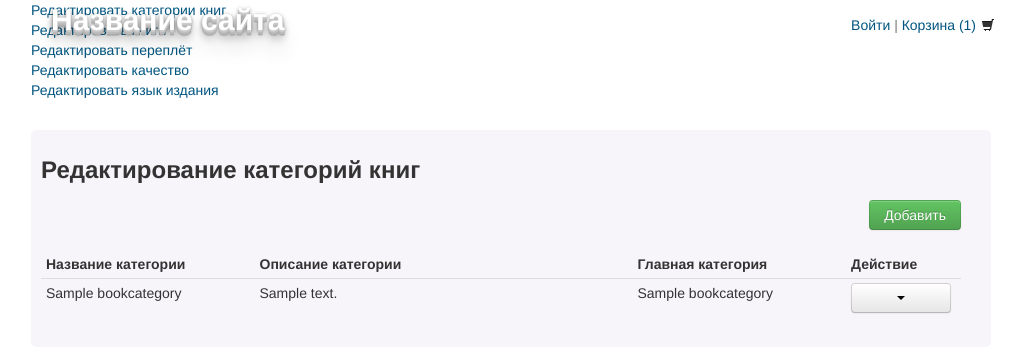
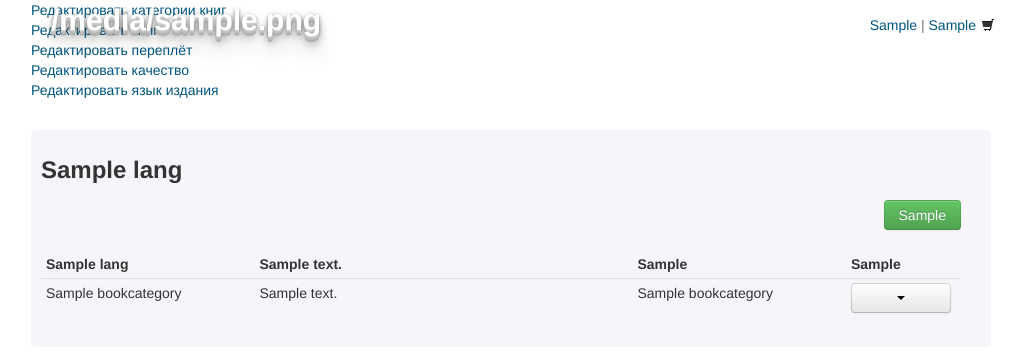
Before and after one commit to andriyboychenko/books-online, a Django app: template catalogue/templates/site-management.html in a window 1280 px wide. Shown: the top 354 px of the page, without its empty margins (119-1143 px from the left). Run offline with Django 3.2, Linux system fonts and the light colour scheme; tables that the repository leaves empty hold one stand-in row (values such as "Sample post"); the template is opened without the code that fills it: values that come from a table or form of the project are taken from there, most other values are stand-ins (such as "Sample title", 1, 10 or a date in 2020); parts of the project's set-up code (start-up, migrations or seed data) failed here and were passed over.

Commit message:
refs #6. Page labels are now loaded from the entitie class. It will allow to change site language

```diff
--- a/books_online/settings.py
+++ b/books_online/settings.py
@@ -36,7 +36,7 @@ TIME_ZONE = 'Europe/Kiev'
 
 # Language code for this installation. All choices can be found here:
 # http://www.i18nguy.com/unicode/language-identifiers.html
-LANGUAGE_CODE = 'en-us'
+LANGUAGE_CODE = 'ru-ru'
 
 SITE_ID = 1
 
--- a/catalogue/templates/shared/admin-message-bar.html
+++ b/catalogue/templates/shared/admin-message-bar.html
@@ -11,6 +11,6 @@
 		</div>
 	</div>
 	<div class="col-md-2">
-		<button class="btn btn-success pull-right" id="add-btn" >Добавить</button>
+		<button class="btn btn-success pull-right" id="add-btn" >{{ lang.page_action_add }}</button>
 	</div>
 </div>
--- a/catalogue/templates/shared/admin-remove-confirm.html
+++ b/catalogue/templates/shared/admin-remove-confirm.html
@@ -4,12 +4,12 @@
 
 			<div class="modal-body" >
 
-				<h4><p>Вы действительно хотите удалить <span class="remove-object-name"></span>?</p></h4>
+				<h4><p>{{ lang.page_manege_category_remove_question }} <span class="remove-object-name"></span>?</p></h4>
 
 			</div>
 			<div class="modal-footer">
-				<button type="button" class="btn btn-default" data-dismiss="modal">Отмена</button>
-				<button type="button" class="btn btn-primary" data-dismiss="modal" id="remove-confirm-object">Да</button>
+				<button type="button" class="btn btn-default" data-dismiss="modal">{{ lang.page_action_cancel }}</button>
+				<button type="button" class="btn btn-primary" data-dismiss="modal" id="remove-confirm-object">{{ lang.page_action_yes }}</button>
 
 			</div>
 		</div><!-- /.modal-content -->
--- a/catalogue/templates/site-management.html
+++ b/catalogue/templates/site-management.html
@@ -1,7 +1,7 @@
 <!DOCTYPE html>
 <html>
   <head>
-    <title>Название твоего сайта</title>
+    <title> {{lang.page_manege_category_title}} </title>
     <meta name="viewport" content="width=device-width, initial-scale=1.0">
     <meta http-equiv="content-type" content="text/html;charset=utf-8" />
 
@@ -18,12 +18,12 @@
      <header class="navbar navbar-fixed-top">
          <div class="container">
             <div class="site-title">
-                <a href="/catalogue">Название сайта</a>
+                <a href="/catalogue">{{ lang.page_manege_category_banner }}</a>
             </div>
             <div class="row" style="text-align: right; padding:15px">
-                <a href="/catalogue/site-management/">Войти</a>
+                <a href="/catalogue/site-management/">{{ lang.page_action_enter }}</a>
                 <span>|</span>
-                <a href="#">Корзина (1) </a>
+                <a href="#">{{ lang.page_action_basket }} </a>
                 <span class="sprite icon-basket"></span>
             </div>
         </div>
@@ -33,8 +33,8 @@
 
         <div style="display:none">
             <input type="hidden" id="object-type" value="bookcategory"/>
-            <input type="hidden" id="remove-confirmation-object-name" value="категорию"/>
-            <input type="hidden" id="object-exists-message" value="Категория с таким именем уже существует!"/>
+            <input type="hidden" id="remove-confirmation-object-name" value="{{ lang.page_manege_category_remove_object_name }}"/>
+            <input type="hidden" id="object-exists-message" value="{{ lang.page_manege_category_add_exists_alert }}"/>
         </div>
 
         {% include "shared/admin-remove-confirm.html" %}
@@ -50,12 +50,12 @@
                     <form action="/catalogue/insert-book-category/" method="post">
                         <div class="modal-body" >
 
-                                <p><input type="text" class="form-control no-repeat-field" name="book-category-name-txt" placeholder="Название категории" maxlength="50" data-toggle="popover" data-content data-placement="top" autocomplete="off" required></p>
+                                <p><input type="text" class="form-control no-repeat-field" name="book-category-name-txt" placeholder="{{ lang.page_manege_category_add_name_input }}" maxlength="50" data-toggle="popover" data-content data-placement="top" autocomplete="off" required></p>
 
 
 
-                                <p><textarea class="form-control" name="book-category-desc-txt" placeholder="Краткое описание категории" maxlength="500" rows="3"></textarea></p>
-                                <p>Выберете главную категорию:</p>
+                                <p><textarea class="form-control" name="book-category-desc-txt" placeholder="{{ lang.page_manege_category_add_desc_input }}" maxlength="500" rows="3"></textarea></p>
+                                <p>{{ lang.page_manege_category_add_name_chose_super_cat }}:</p>
                                 <p>
                                     <select class="form-control" name="super-category-select" id="super-category-select" >
                                         <option id="null"></option>
@@ -66,12 +66,12 @@
                                         {% endif %}
                                     </select>
                                 </p>
-                                <h6>Если данная категория является главной, то оставьте это поле белым.</h6>
+                                <h6>{{ lang.page_manege_category_add_note_1 }}</h6>
 
                         </div>
                         <div class="modal-footer">
-                            <button type="button" class="btn btn-default" data-dismiss="modal">Отмена</button>
-                            <button type="submit" class="btn btn-primary" id="save-object">Сохранить</button>
+                            <button type="button" class="btn btn-default" data-dismiss="modal">{{ lang.page_action_cancel }}</button>
+                            <button type="submit" class="btn btn-primary" id="save-object">{{ lang.page_action_save }}</button>
                         </div>
                     </form>
                 </div><!-- /.modal-content -->
@@ -92,17 +92,17 @@
 
                     <div class="col-md-12">
 
-                        <h3>Редактирование категорий книг</h3>
+                        <h3>{{ lang.page_manage_category_sub_title }}</h3>
 
                         {% include "shared/admin-message-bar.html" %}
 
 
                         <table class="table table-condensed table-hover mngmt-table">
                             <thead>
-                                <th>Название категории</th>
-                                <th style="width:40%">Описание категории</th>
-                                <th>Главная категория</th>
-                                <th style="width:105px;">Действие</th>
+                                <th>{{ lang.page_manage_category_name }}</th>
+                                <th style="width:40%">{{ lang.page_manage_category_desc }}</th>
+                                <th>{{ lang.page_manage_category_super_category }}</th>
+                                <th style="width:105px;">{{ lang.page_action_action }}</th>
                             </thead>
                             <tbody>
 
@@ -112,7 +112,7 @@
                                             <td>{{ category.category_name }}</td>
                                             <td>{{ category.category_description }}</td>
                                             <td>
-                                                {{ category.sub_category_of|default_if_none:"это главная категория" }}
+                                                {{ category.sub_category_of|default_if_none:lang.page_manage_category_it_is_main }}
                                             </td>
                                             <td>
 
@@ -121,8 +121,8 @@
                                                         <span class="caret"></span>
                                                     </button>
                                                     <ul class="dropdown-menu pull-right">
-                                                        <li><a class="edit-btn" id="{{ category.id }}" href="#">изменить</a></li>
-                                                        <li><a class="remove-btn" id="{{ category.id }}" href="#">удалить</a></li>
+                                                        <li><a class="edit-btn" id="{{ category.id }}" href="#">{{ lang.page_action_modify }}</a></li>
+                                                        <li><a class="remove-btn" id="{{ category.id }}" href="#">{{ lang.page_action_remove }}</a></li>
                                                     </ul>
                                                 </div>
 
--- a/catalogue/views/common.py
+++ b/catalogue/views/common.py
@@ -1,6 +1,8 @@
 from django.shortcuts import render_to_response
 
 from catalogue.models import BookCategory
+from catalogue.entities import RU_ru
+
 
 
 def index(request):
@@ -9,4 +11,4 @@ def index(request):
 
 def sitemanagement(request):#its temporary, shold be replated with google oauth2
     book_category_list = BookCategory.objects.filter(active=True).order_by('category_name')
-    return render_to_response('catalogue/templates/site-management.html', {'book_category_list': book_category_list})
+    return render_to_response('catalogue/templates/site-management.html', {'book_category_list': book_category_list, 'lang': RU_ru})
```
Also changed, not shown: catalogue/entities/RU_ru.py (added, +35 -0 lines), 3 other files.
